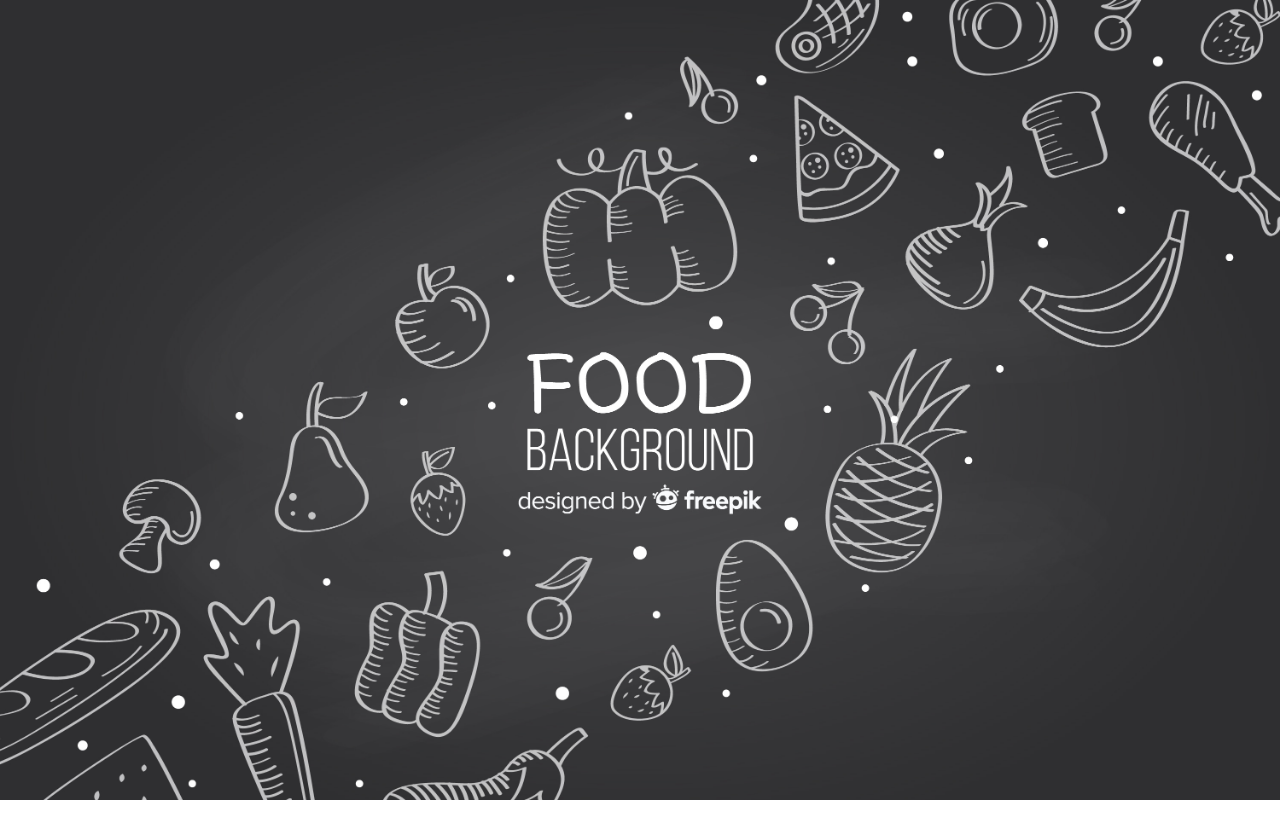
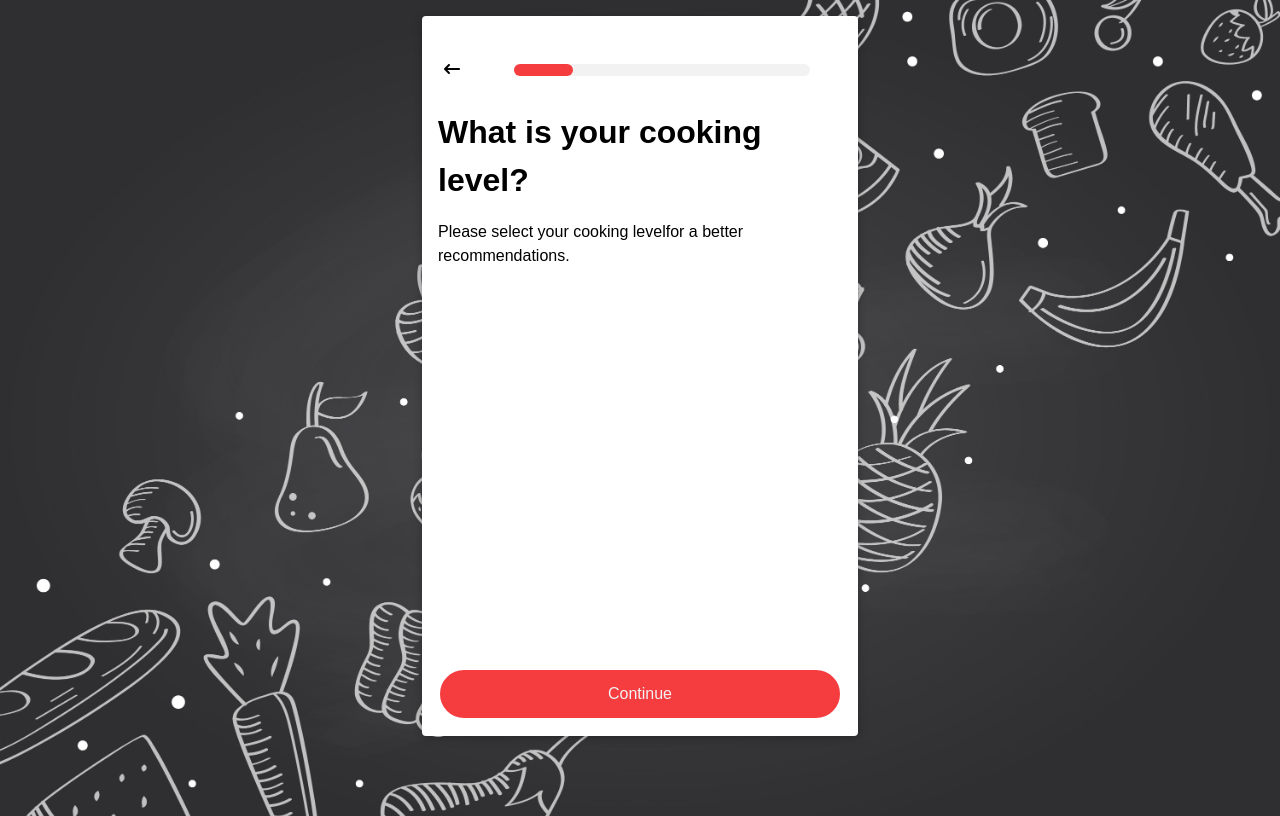
Before and after one commit to SomayyehGhassemipour/Cookpedia, a React (Create React App) app: page /signup-cooking in a window 1280 px wide. Before the commit this address had no page. Built offline with nearby package versions, Linux system fonts and the light colour scheme.

Commit message:
added signup-cooking page

```diff
--- a/src/App.tsx
+++ b/src/App.tsx
@@ -1,6 +1,7 @@
 import React from 'react';
 import { Route, Routes } from 'react-router-dom';
 import './App.scss';
+import { CookingLevelPage } from './components/pages/signUp/CookingLevelPage';
 import { CountryPage } from './components/pages/signUp/CountryPage';
 import WelcomePage  from './components/pages/WelcomePage';
 
@@ -9,7 +10,8 @@ function App() {
     <div className="App">
       <Routes>
         <Route path="/" element={<WelcomePage/>}/>
-        <Route path="/signup" element={<CountryPage/>}/>
+        <Route path="/signup-country" element={<CountryPage/>}/>
+        <Route path="/signup-cooking" element={<CookingLevelPage/>}/>
       </Routes>
 
     </div>
--- a/src/components/pages/WelcomePage.tsx
+++ b/src/components/pages/WelcomePage.tsx
@@ -21,7 +21,7 @@ export default function WelcomePage() {
           <Button type={'google'} clickHandler={()=>navigate("/")}>
             <p>Continue With Google</p>
           </Button><br/>
-          <Button type={'primary'} clickHandler={()=>navigate("/signup")}>
+          <Button type={'primary'} clickHandler={()=>navigate("/signup-country")}>
           <p>Get Started</p>
           </Button>
           <br/>
--- /dev/null
+++ b/src/components/pages/signUp/CookingLevelPage.tsx
@@ -0,0 +1,35 @@
+import { useNavigate } from "react-router-dom"
+import { Button } from "../../utilities/Button"
+import { Card } from "../../utilities/card/Card"
+import { CardAction } from "../../utilities/card/CardAction"
+import { CardBody } from "../../utilities/card/CardBody"
+import { Header } from "../../utilities/Header"
+import { Icon } from "../../utilities/Icon"
+import { ProgressBar } from "../../utilities/ProgressBar"
+
+export const CookingLevelPage  = () => {
+  let navigate = useNavigate();
+  return (
+    <div className="container">
+      <Card classname={"flex-justify-start"}>
+        <Header>
+        <div className="flex-row">
+          <Button type={'icon'} clickHandler={()=>navigate("/signup-country")}>
+            <Icon name="back"/>
+          </Button>
+          <ProgressBar progress={20}/>
+        </div>
+        <h1>What is your cooking level?</h1>
+        </Header>
+        <CardBody>
+          <label >Please select your cooking levelfor a better recommendations.</label>
+        </CardBody>
+        <CardAction>
+          <Button type={'primary'} clickHandler={()=>navigate("/")}>
+            <p>Continue</p>
+          </Button>
+        </CardAction>
+      </Card>
+    </div>
+  )
+}
--- a/src/components/pages/signUp/CountryPage.tsx
+++ b/src/components/pages/signUp/CountryPage.tsx
@@ -62,7 +62,7 @@ export const CountryPage = () => {
           </List>
         </CardBody>
         <CardAction>
-          <Button type={'primary'} clickHandler={()=>navigate("/")}>
+          <Button type={'primary'} clickHandler={()=>navigate("/signup-cooking")}>
             <p>Continue</p>
           </Button>
         </CardAction>
```
